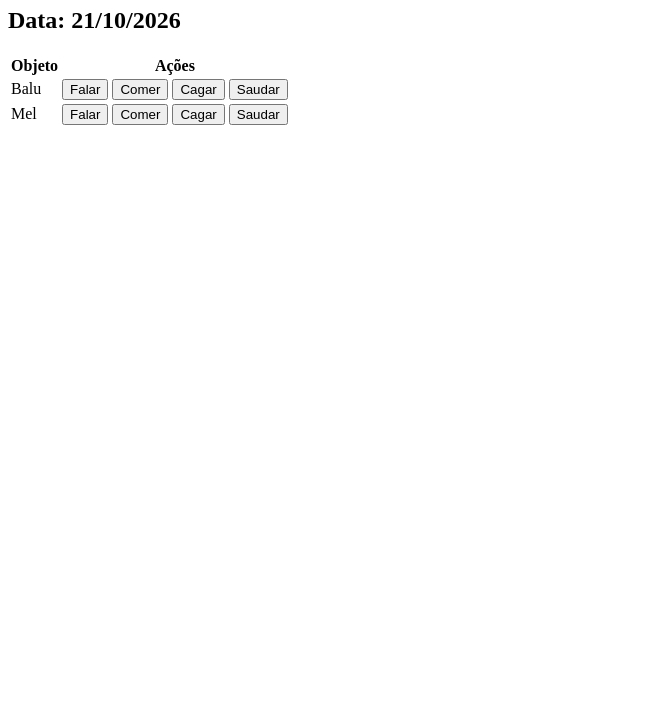
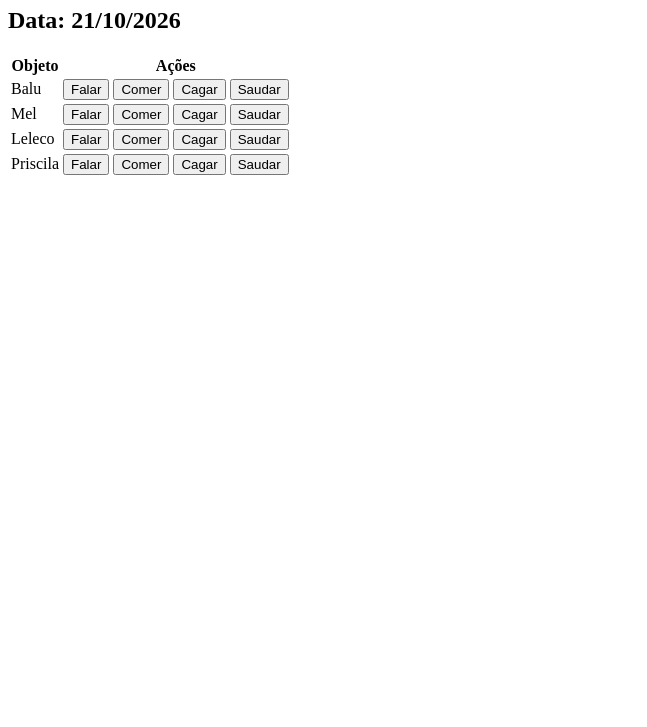
Before and after one commit to pedrinabrasilifrn/dep_designweb, a plain HTML site: page index.html in a window 1280 px wide. Shown: the part 73-800 px from the top of the page, without its empty margins (0-647 px from the left). Drawn offline with Linux system fonts and the light colour scheme.

Commit message:
classes e objetos

```diff
--- a/index.html
+++ b/index.html
@@ -31,7 +31,25 @@
                 <button onclick="mel.saudar()">Saudar</button>
             </td>
         </tr>
+        <tr>
+            <td>Leleco</td>
+            <td>
+                <button onclick="leleco.falar()">Falar</button>
+                <button onclick="leleco.comer(0.05)">Comer</button>
+                <button onclick="leleco.cagar(0.02)">Cagar</button>
+                <button onclick="leleco.saudar()">Saudar</button>
+            </td>
+        </tr>
+        <tr>
+            <td>Priscila</td>
+            <td>
+                <button onclick="priscila.falar()">Falar</button>
+                <button onclick="priscila.comer(0.8)">Comer</button>
+                <button onclick="priscila.cagar(0.1)">Cagar</button>
+                <button onclick="priscila.saudar()">Saudar</button>
+            </td>
+        </tr>
     </table>
-    <script src="./js/script1.js"></script>
+    <script src="./js/script2.js"></script>
 </body>
 </html>
--- a/js/script2.js
+++ b/js/script2.js
@@ -0,0 +1,56 @@
+class Animal{
+    constructor(n, p, r, a, c){
+        this.nome = n;
+        this.peso = p;
+        this.raca = r;
+        this.altura = a;
+        this.cor = c;
+    }
+    falar(){
+        alert("oi");
+    }
+    comer(kg){
+        this.peso = this.peso + kg;
+        alert("comi");
+    }
+    cagar(kg){
+        this.peso = this.peso = kg;
+        alert("caguei");
+    }
+    saudar(){
+        let msg = `Nome: ${this.nome}\n`;
+        msg = msg + `Peso: ${this.peso}\n`;
+        msg = msg + `Altura: ${this.altura}\n`;
+        msg = msg + `Raça: ${this.raca}\n`;
+        msg = msg + `Cor: ${this.cor}`;
+        alert(msg);
+    }
+}
+
+class Cachorro extends Animal{
+    constructor(n, p, r, a, c, d){
+        super(n,p,r,a,c);
+        this.dentes = d;
+    }
+    falar(){
+        alert("auau");
+    }
+    saudar(){
+        super.saudar();
+        alert("Sou um cachorro");
+    }
+}
+
+class Papagaio extends Animal{
+    constructor(n, p, r, a, c){
+        super(n,p,r,a,c);
+    }
+    saudar(){
+        super.saudar();
+        alert("Sou um papagaio");
+    }
+}
+const balu = new Cachorro("Balu Brasil", 12.5, "viralata", 0.5, "Preto");
+const mel = new Cachorro("Mel Brasil", 45.5, "Labrador", 1.5, "Amarelo");
+const leleco = new Papagaio("Leleco Brasil", 0.250, "Papagaio Brasileiro", 0.15, "Verde e Amarelo");
+const priscila = new Animal("Priscila Brasil", 55, "Homosapiens", 1.55, "Amarela");
```
